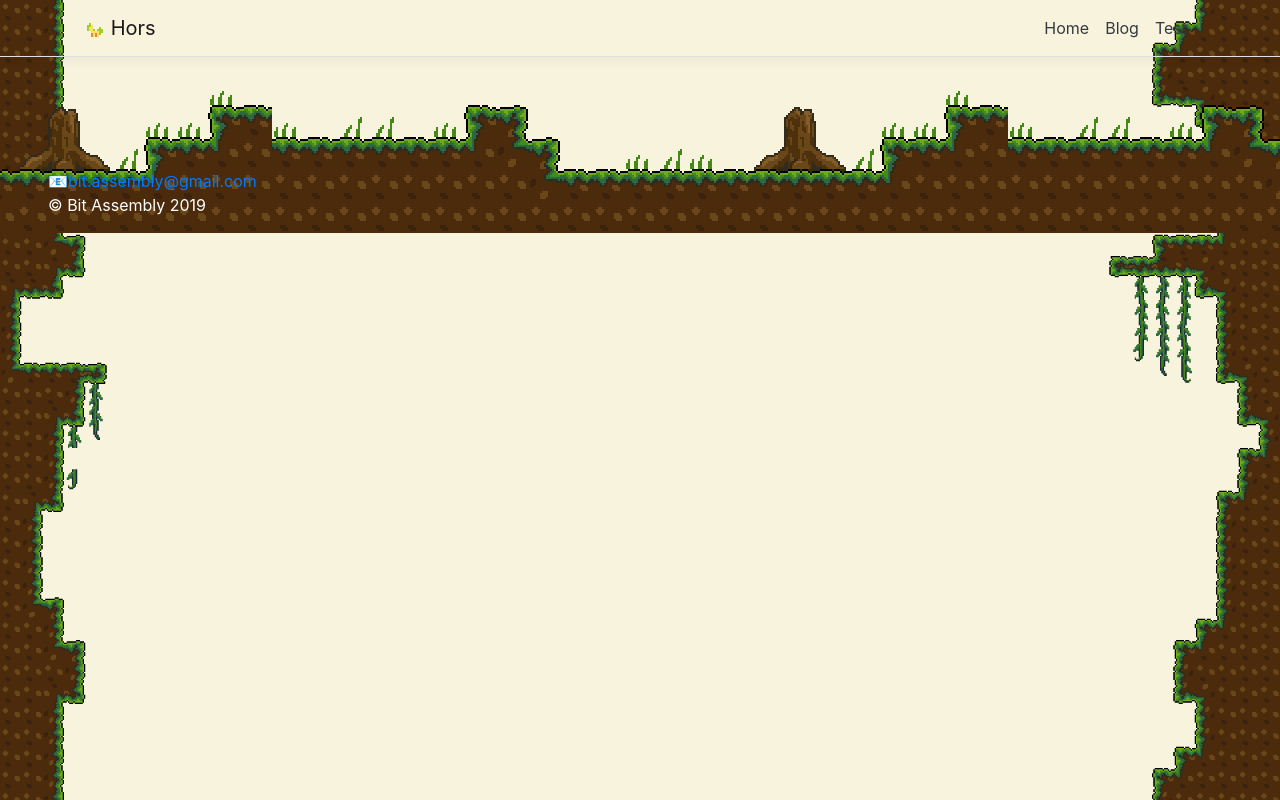
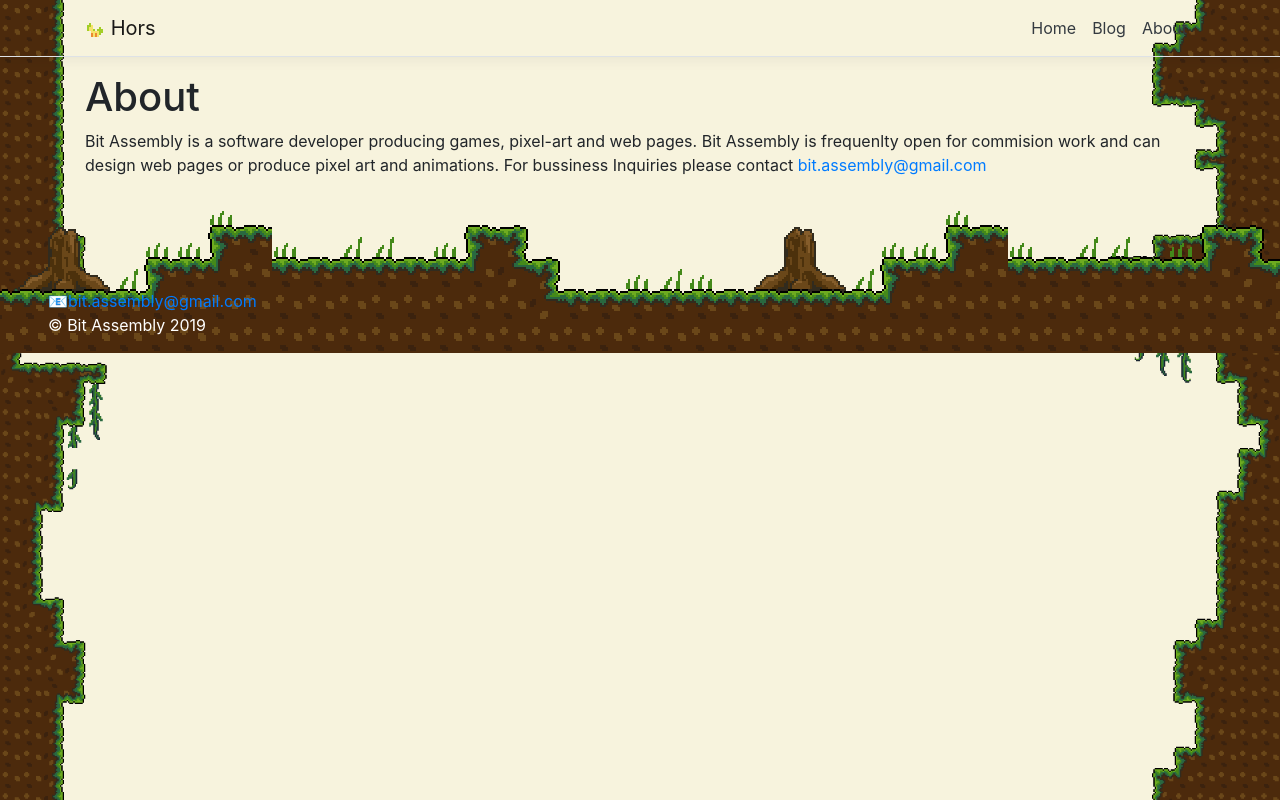
Before and after one commit to McPalm/BitBlog, a React (Create React App) app in the folder BitBlog/ClientApp/: page /about in a window 1280 px wide. Built offline with nearby package versions, Linux system fonts and the light colour scheme.

Commit message:
#10 added an about page.

```diff
--- a/BitBlog/ClientApp/src/App.js
+++ b/BitBlog/ClientApp/src/App.js
@@ -6,6 +6,7 @@ import { FetchData } from "./components/FetchData";
 import { Counter } from "./components/Counter";
 import { Test } from "./components/Test";
 import BlogRoll from "./components/BlogRoll";
+import About from "./components/About";
 
 export default class App extends Component {
   static displayName = App.name;
@@ -18,6 +19,7 @@ export default class App extends Component {
         <Route path="/fetch-data" component={FetchData} />
         <Route path="/test-component" component={Test} />
         <Route path="/blog" component={BlogRoll} />
+        <Route path="/about" component={About} />
       </Layout>
     );
   }
--- /dev/null
+++ b/BitBlog/ClientApp/src/components/About.js
@@ -0,0 +1,20 @@
+import React from "react";
+
+const About = props => {
+  return (
+    <div>
+      <h1>About</h1>
+      <div>
+        <p>
+          Bit Assembly is a software developer producing games, pixel-art and
+          web pages. Bit Assembly is frequenlty open for commision work and can
+          design web pages or produce pixel art and animations. For bussiness
+          Inquiries please contact{" "}
+          <a href="mailto:bit.assembly@gmail.com">bit.assembly@gmail.com</a>
+        </p>
+      </div>
+    </div>
+  );
+};
+
+export default About;
--- a/BitBlog/ClientApp/src/components/NavMenu.js
+++ b/BitBlog/ClientApp/src/components/NavMenu.js
@@ -58,12 +58,8 @@ export class NavMenu extends Component {
                   </NavLink>
                 </NavItem>
                 <NavItem>
-                  <NavLink
-                    tag={Link}
-                    className="text-dark"
-                    to="/test-component"
-                  >
-                    Test
+                  <NavLink tag={Link} className="text-dark" to="/about">
+                    About
                   </NavLink>
                 </NavItem>
               </ul>
```
